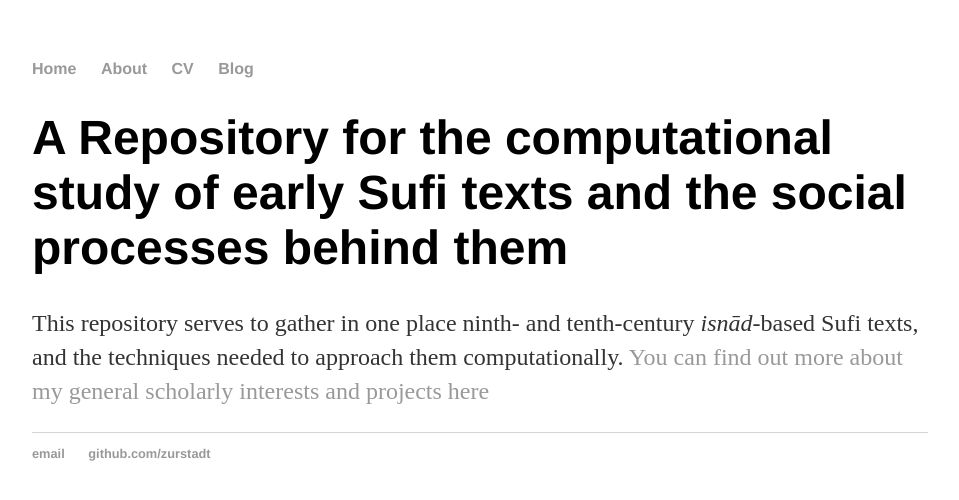
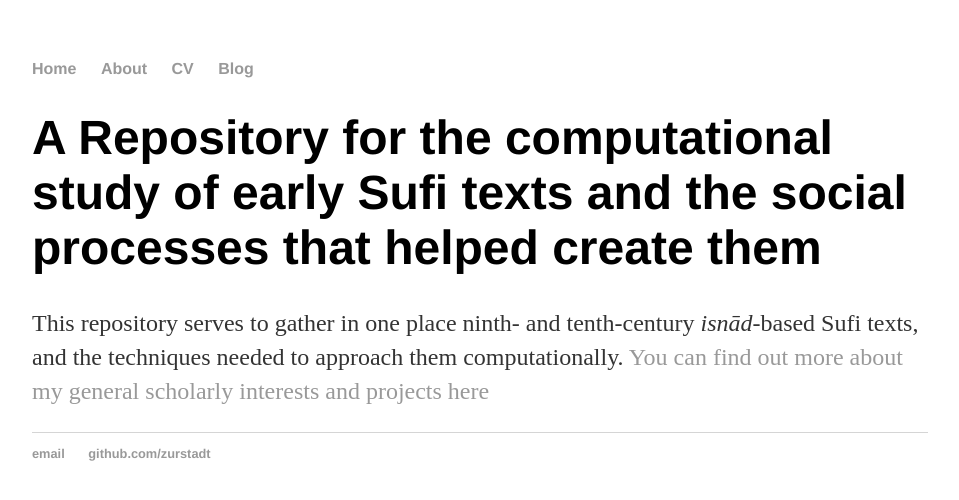
Before and after one commit to zurstadt/workinprogress, a Jekyll site: the page built from index.html, in a window 1280 px wide. Shown: the top 500 px of the page, without its empty margins (160-1119 px from the left). Built offline with Jekyll 4.4.1, drawn with Linux system fonts in a browser that asks for light colours.

Commit message:
Update index.html

```diff
--- a/index.html
+++ b/index.html
@@ -3,6 +3,6 @@
 title: Digital Sufism
 ---
 <div class="blurb">
-	<h1>A Repository for the computational study of early Sufi texts and the social processes behind them </h1>
+	<h1>A Repository for the computational study of early Sufi texts and the social processes that helped create them </h1>
 	<p>This repository serves to gather in one place ninth- and tenth-century <em>isnād</em>-based Sufi texts, and the techniques needed to approach them computationally. <a href="/about">You can find out more about my general scholarly interests and projects here</a></p>
 </div><!-- /.blurb -->
```
